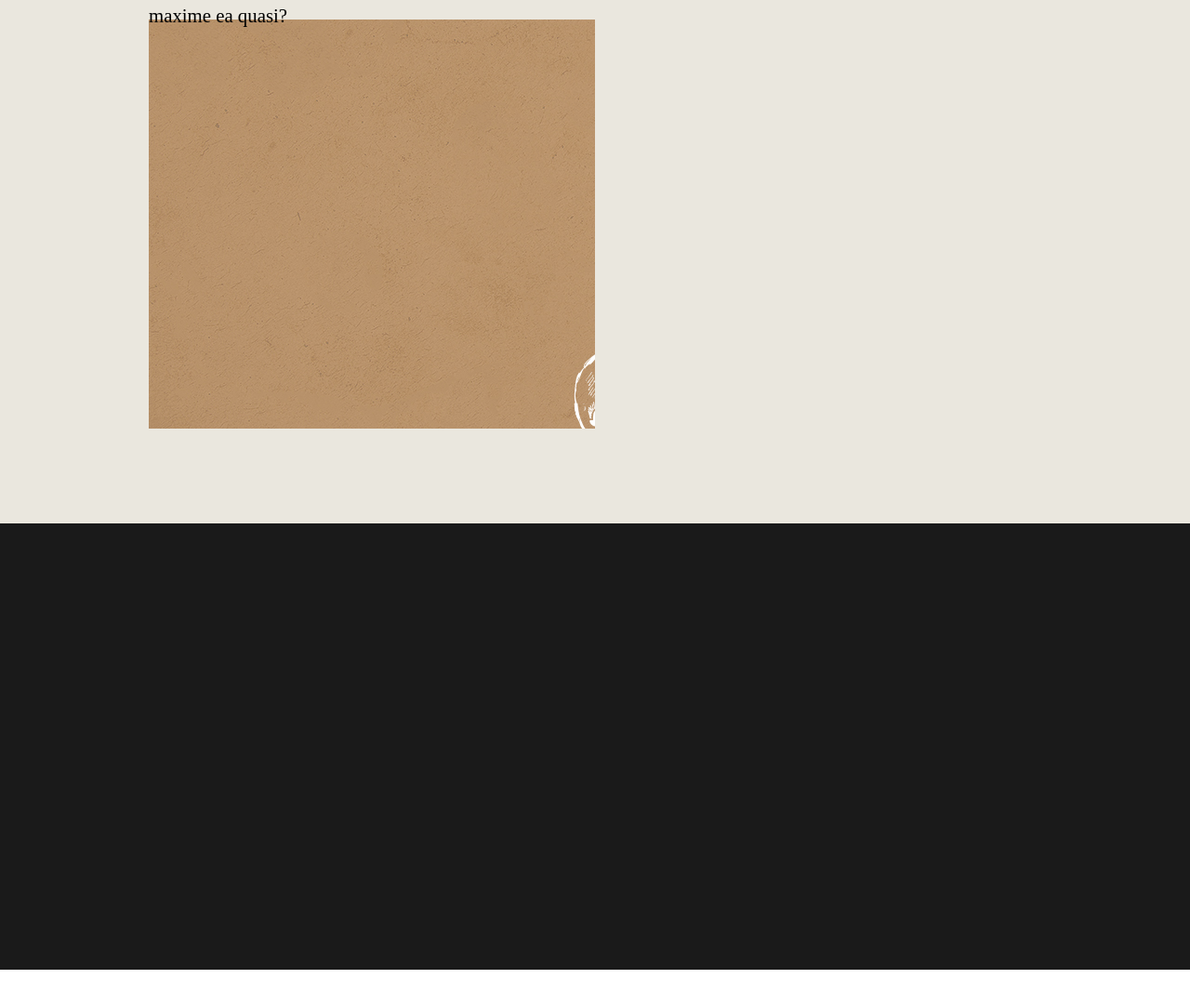
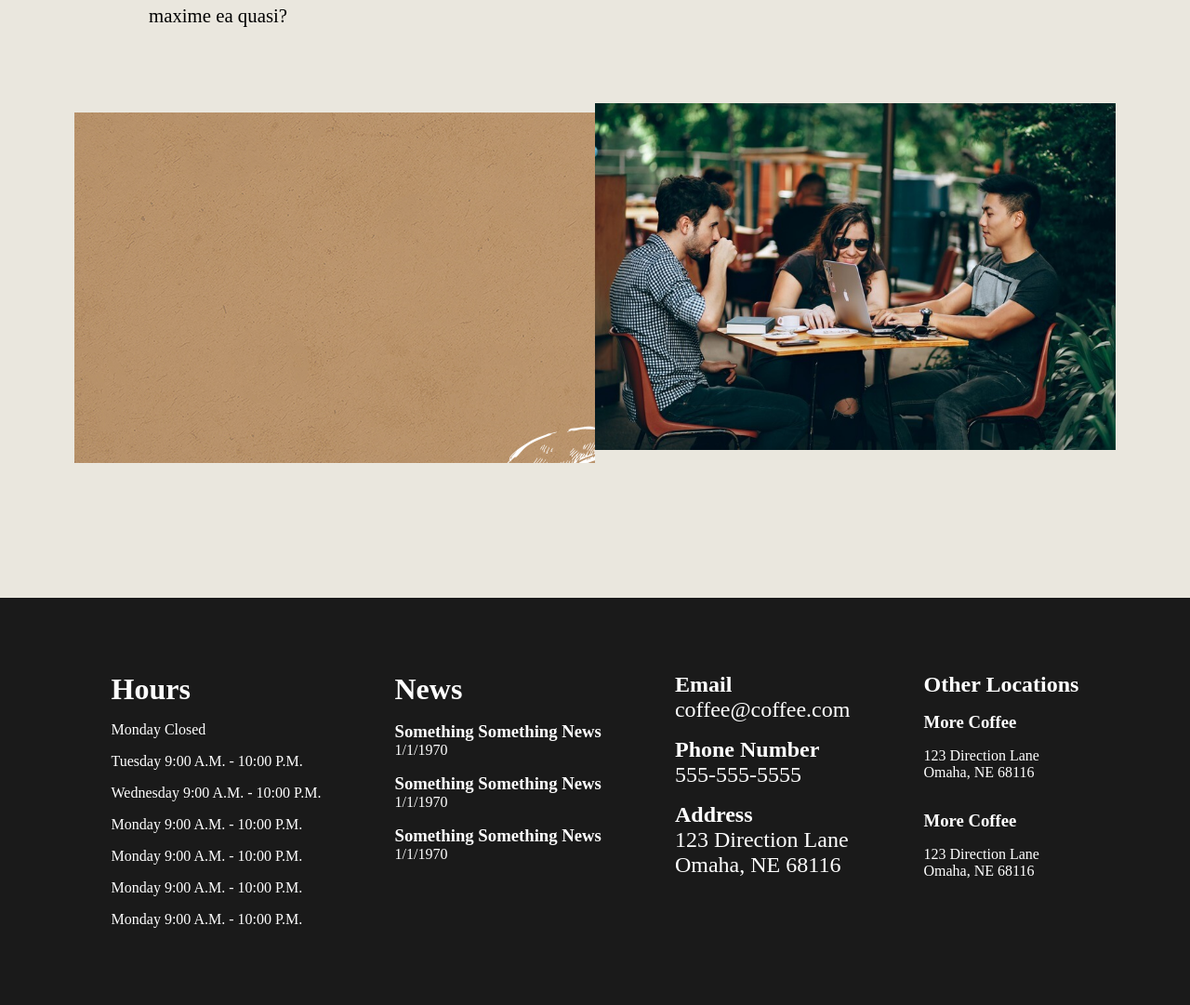
Before and after one commit to Tactenator/barista-clone, a plain HTML site: page index.html in a window 1280 px wide. Shown: the part 2688-3769 px from the top of the page at 93% size. Before the commit the page ends 3731 px from the top, so only its background shows below. Drawn offline with Linux system fonts and the light colour scheme.

Commit message:
landing page generally done

```diff
--- a/index.html
+++ b/index.html
@@ -89,13 +89,90 @@
 
         <div id="slider-container">
             <div class="slider-text-container"></div>
-            <div class="slider-images"></div>
+            <div class="slider-images">
+                <img src="./images/slider-image-one.jpg" alt="group coffee">
+            </div>
         </div>
     </div>
 
     <!-- Footer Section  -->
     <footer>
+        <div class="hours-container">
+            <h1>Hours</h1>
+            <div class="day-information">
+                <span class="day">Monday</span>
+                <span class="wh-line"></span>
+                <span class="hours">Closed</span>
+            </div>
+            <div class="day-information">
+                <span class="day">Tuesday</span>
+                <span class="wh-line"></span>
+                <span class="hours">9:00 A.M. - 10:00 P.M.</span>
+            </div>
+            <div class="day-information">
+                <span class="day">Wednesday</span>
+                <span class="wh-line"></span>
+                <span class="hours">9:00 A.M. - 10:00 P.M.</span>
+            </div>
+            <div class="day-information">
+                <span class="day">Monday</span>
+                <span class="wh-line"></span>
+                <span class="hours">9:00 A.M. - 10:00 P.M.</span>
+            </div>
+            <div class="day-information">
+                <span class="day">Monday</span>
+                <span class="wh-line"></span>
+                <span class="hours">9:00 A.M. - 10:00 P.M.</span>
+            </div>
+            <div class="day-information">
+                <span class="day">Monday</span>
+                <span class="wh-line"></span>
+                <span class="hours">9:00 A.M. - 10:00 P.M.</span>
+            </div>
+            <div class="day-information">
+                <span class="day">Monday</span>
+                <span class="wh-line"></span>
+                <span class="hours">9:00 A.M. - 10:00 P.M.</span>
+            </div>
 
+        </div>
+        <div class="news-container">
+            <h1>News</h1>
+            <div class="news">
+                <h3>Something Something News</h3>
+                <span>1/1/1970</span>
+            </div>
+            <div class="news">
+                <h3>Something Something News</h3>
+                <span>1/1/1970</span>
+            </div>
+            <div class="news">
+                <h3>Something Something News</h3>
+                <span>1/1/1970</span>
+            </div>
+        </div>
+        <div class="contact-container">
+            <div class="contact-info">
+                <h2>Email</h2>
+                <a href="">coffee@coffee.com</a>
+            </div>
+            <div class="contact-info">
+                <h2>Phone Number</h2>
+                <a href="">555-555-5555</a>
+            </div>
+            <div class="contact-info">
+                <h2>Address</h2>
+                <a href="">123 Direction Lane<br>Omaha, NE 68116</a>
+            </div>
+        </div>
+        <div class="locations-container">
+            <h2>Other Locations</h2>
+            <h3>More Coffee</h3>
+            <span>123 Direction Lane<br>Omaha, NE 68116</span>
+            <span class="footer-line"></span>
+            <h3>More Coffee</h3>
+            <span>123 Direction Lane<br>Omaha, NE 68116</span>
+        </div>
     </footer>
 </body>
 </html>
--- a/styles/styles.css
+++ b/styles/styles.css
@@ -165,8 +165,8 @@ a:hover {
 
 #second-hero {
     background-color: #eae7de;
-    height: 130vh;
-    padding: 10rem;
+    height: 140vh;
+    padding: 5rem;
 }
 
 .blurb-container {
@@ -179,20 +179,60 @@ a:hover {
 
 .blurb {
     max-width: inherit;
+    padding: 3rem;
 }
 
 .blurb-icon {
-    max-width: 35%;
+    max-width: 30%;
+}
+
+.blurb-title {
+    padding: 1rem 0;
+    font-size: 1.5rem;
+    text-transform: uppercase;
+}
+
+.blurb-text {
+    max-width: 70%;
+    margin: auto;
+    text-align: center;
+}
+
+#slider-container {
+    display: grid;
+    grid-template-columns: 1fr 1fr;
 }
 
 .slider-text-container {
     background: url("../images/slider.jpg");
-    height: 55vh;
-    max-width: 50%;
+    height: auto;
+    max-width: 100%;
+}
+
+.slider-images {
+    transform: translateY(-10px);
+    width: 100%;
+    height: auto;
+}
+
+.slider-images img {
+    max-width: 100% ;
+    height: auto;
 }
 
 footer {
     background: #1a1a1a;
     height: 60vh;
-    padding: 5vh 5vw;
+    padding: 5rem;
+    display: flex;
+    flex-direction: row;
+    flex-wrap: wrap;
+    justify-content: space-around;
 }
+
+.hours-container, .news-container, .contact-container, .locations-container {
+    display: flex;
+    flex-direction: column;
+    gap: 2vh;
+    color: #fff;
+}
```
Also changed, not shown: images/slider-image-one.jpg (added).
